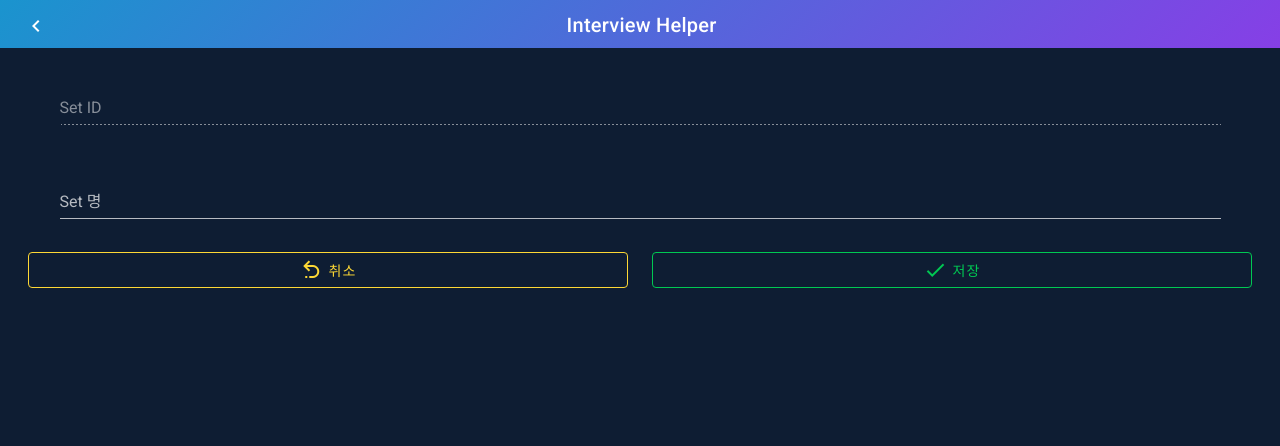
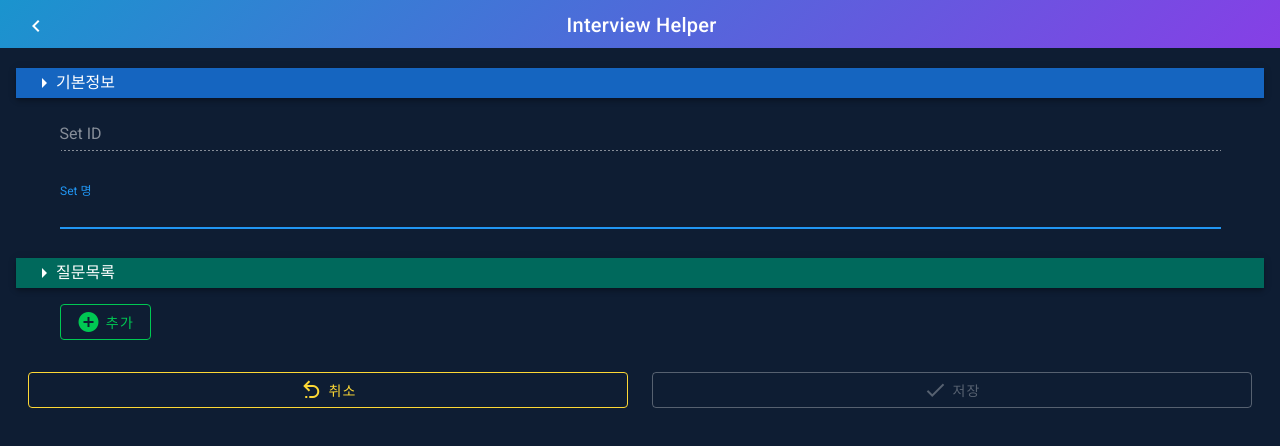
Before and after one commit to kis6905/interview-helper-front, a Vue app: page /question/set/detail in a window 1280 px wide. Shown: the top 446 px of the page. Built offline with nearby package versions, Linux system fonts and the light colour scheme; what vue-lodash would draw is missing.

Commit message:
질문 Set 마무리

```diff
--- a/src/assets/js/api.js
+++ b/src/assets/js/api.js
@@ -65,25 +65,39 @@ export default {
     // return this.request('/question/set', 'put', set)
     const foundSet = setList.find((e) => e.setId === set.setId)
     foundSet.setName = set.setName
-  },
-  async getQuestionList (setId) {
-    // return this.requestGet(`/question/list/${setId}`)
-    return setList.find((set) => set.setId === setId).questionList
+    foundSet.questionList = set.questionList
   }
 }
 
 const setList = [{
+  setId: '3',
+  setName: '공통 질문',
+  author: 'develeaf',
+  questionList: [{
+    questionId: '1',
+    question: '자신의 장단점?'
+  }, {
+    questionId: '2',
+    question: '타인과 갈등이 생기면 어떻게 해결하는가?'
+  }, {
+    questionId: '3',
+    question: '파견근무는 괜찮은가?'
+  }, {
+    questionId: '4',
+    question: '본인의 멘탈은 강한편이라고 생각하는가?'
+  }]
+}, {
   setId: '1',
   setName: '서버개발자 - 신입',
   author: 'develeaf',
   questionList: [{
-    questionId: '1',
+    questionId: '11',
     question: 'Java란?'
   }, {
-    questionId: '2',
+    questionId: '12',
     question: 'Spring 이란?'
   }, {
-    questionId: '3',
+    questionId: '13',
     question: 'IoC 란?'
   }]
 }, {
@@ -91,10 +105,10 @@ const setList = [{
   setName: '안드로이드개발자 - 신입',
   author: 'develeaf',
   questionList: [{
-    questionId: '11',
+    questionId: '21',
     question: 'Java란?'
   }, {
-    questionId: '12',
+    questionId: '22',
     question: 'Kotlin 이란?'
   }]
 }]
--- a/src/views/Main.vue
+++ b/src/views/Main.vue
@@ -2,30 +2,33 @@
   <div>
     <div>
       <v-btn
-        class="mb-2"
+        class="mb-4"
         block
         large
-        outlined color="blue darken-1"
+        outlined color="blue lighten-1"
         data-path="/question/set"
         @click="handleClickMenuBtn">
+        <v-icon class="mr-1">mdi-clipboard-text-outline</v-icon>
         질문 Set
       </v-btn>
       <v-btn
-        class="mb-2"
+        class="mb-4"
         block
         large
         outlined color="deep-purple accent-1"
         data-path="/interview/step1"
         @click="handleClickMenuBtn">
+        <v-icon class="mr-1">mdi-account-tie</v-icon>
         면접 시작
       </v-btn>
       <v-btn
-        class="mb-2"
+        class="mb-4"
         block
         large
         outlined color="green lighten-2"
         data-path="/finishedinterview"
         @click="handleClickMenuBtn">
+        <v-icon class="mr-1">mdi-file-account-outline</v-icon>
         면접 완료 목록
       </v-btn>
     </div>
--- a/src/views/questionset/QuestionSetDetail.vue
+++ b/src/views/questionset/QuestionSetDetail.vue
@@ -1,9 +1,16 @@
 <template>
   <div>
-    <v-form v-model="validForm">
+    <v-form v-model="validForm" class="mt-1">
+      <v-toolbar
+        class="pl-0 mb-1"
+        color="blue darken-3"
+        height="30px">
+        <v-icon>mdi-menu-right</v-icon>
+        기본정보
+      </v-toolbar>
       <v-container>
         <v-row>
-          <v-col cols="12">
+          <v-col cols="12" class="pt-0 pb-2">
             <v-text-field
               v-model="detail.setId"
               label="Set ID"
@@ -14,19 +21,64 @@
           </v-col>
         </v-row>
         <v-row>
-          <v-col cols="12">
+          <v-col cols="12" class="pt-0 pb-2">
             <v-text-field
               v-model="detail.setName"
               :rules="validationRules.setNameRule"
               label="Set 명"
               required
+              ref="inputSetName"
               :disabled="isDetail">
             </v-text-field>
           </v-col>
         </v-row>
       </v-container>
+
+      <v-toolbar
+        class="mb-1"
+        color="teal darken-3"
+        height="30px">
+        <v-icon>mdi-menu-right</v-icon>
+        질문목록
+      </v-toolbar>
+      <v-container>
+        <v-btn
+          class="mb-2"
+          outlined
+          color="green accent-4"
+          v-if="isRegist || isModify"
+          @click="handleClickAddQuestion">
+          <v-icon class="mr-1">mdi-plus-circle</v-icon>추가
+        </v-btn>
+        <v-row
+          v-for="(question, index) in detail.questionList"
+          :key="question.questionId">
+          <v-col cols="10" class="pt-0 pb-2">
+            <v-text-field
+              v-model="question.question"
+              :rules="validationRules.questionRule"
+              :label="'질문 ' + (index + 1)"
+              required
+              :disabled="isDetail">
+            </v-text-field>
+          </v-col>
+          <v-col cols="2" class="mt-2">
+            <v-btn
+              icon
+              class="pl-0 pr-0"
+              outlined
+              small
+              color="red"
+              v-if="isRegist || isModify"
+              @click="handleClickRemoveQuestion(index)">
+              <v-icon>mdi-window-close</v-icon>
+            </v-btn>
+          </v-col>
+        </v-row>
+      </v-container>
     </v-form>
-    <div class="btn-area">
+
+    <div class="btn-area mt-3">
       <v-btn
         class="mb-2"
         block
@@ -53,6 +105,7 @@
             block
             outlined
             color="green accent-4"
+            :disabled="!validForm || detail.questionList.length === 0"
             @click="handleClickSave">
             <v-icon class="mr-1">mdi-check</v-icon>저장
           </v-btn>
@@ -73,13 +126,17 @@ export default {
       originalDetail: {},
       detail: {
         setId: '',
-        setName: ''
+        setName: '',
+        questionList: []
       },
 
       validForm: false,
       validationRules: {
         setNameRule: [
           (v) => !!v || 'Set 명은 필수입니다.'
+        ],
+        questionRule: [
+          (v) => !!v || '질문 입력란은 필수입니다.'
         ]
       },
 
@@ -94,9 +151,11 @@ export default {
       this.originalDetail = this.$route.params.detail
       this.init()
       this.isDetail = true
-      this.validForm = true
     } else {
       this.isRegist = true
+      setTimeout(() => {
+        this.$refs.inputSetName.focus()
+      }, 100)
     }
   },
   methods: {
@@ -125,6 +184,12 @@ export default {
         this.isModify = false
         this.isDetail = true
       }
+    },
+    handleClickAddQuestion () {
+      this.detail.questionList.push({ question: '' })
+    },
+    handleClickRemoveQuestion (index) {
+      this.detail.questionList = this.detail.questionList.filter((e, idx) => index !== idx)
     }
   }
 }
@@ -134,4 +199,7 @@ export default {
 .btn-area {
   padding: 0 12px;
 }
+.v-toolbar__content {
+  padding: 4px 4px;
+}
 </style>
--- a/src/views/questionset/QuestionSetList.vue
+++ b/src/views/questionset/QuestionSetList.vue
@@ -35,6 +35,7 @@ export default {
   },
   methods: {
     handleClickItem (item) {
+      console.log(item)
       this.$router.push({ name: 'QuestionSetDetail', params: { detail: item, mode: 'detail' } })
     },
     handleClickAdd () {
```
